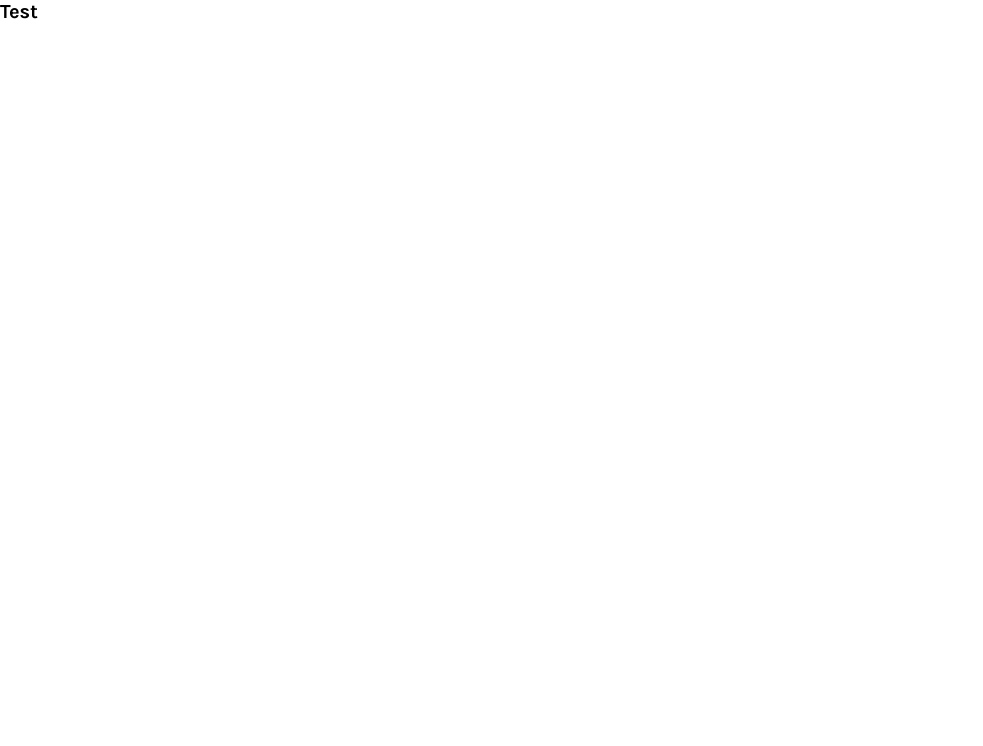
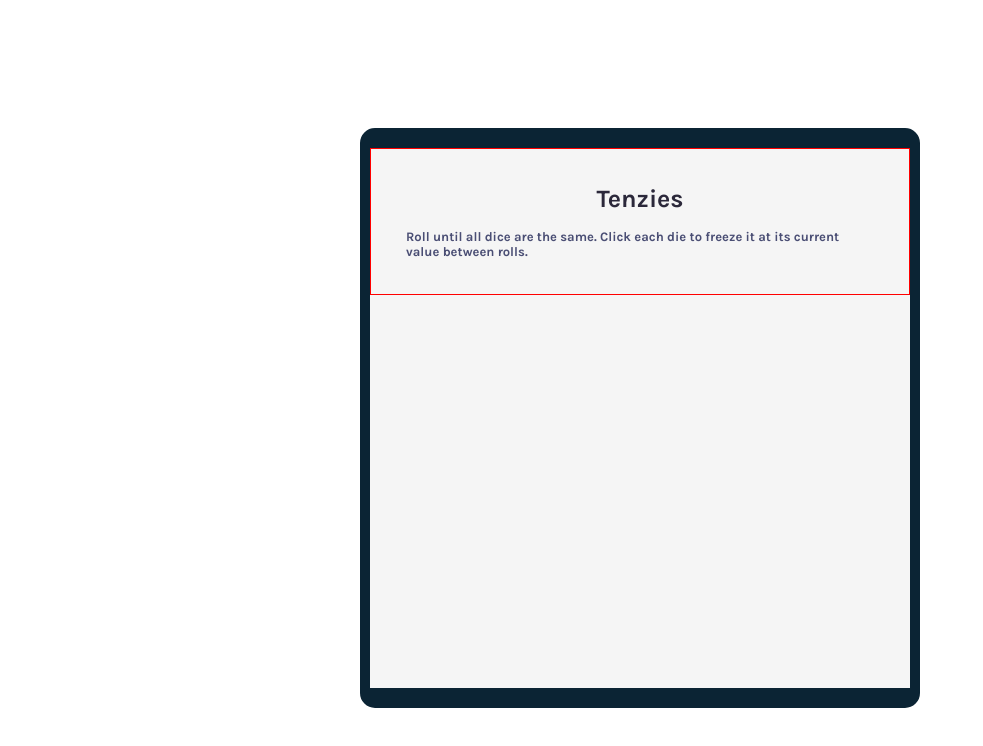
Before and after one commit to islom-sattorov/tenzies, a React (Vite) app: page / in a window 1280 px wide. Shown: the top 746 px of the page, without its empty margins (0-983 px from the left). Built offline with nearby package versions, Linux system fonts and the light colour scheme.

Commit message:
add:main component

```diff
--- a/src/App.jsx
+++ b/src/App.jsx
@@ -1,9 +1,10 @@
 import './App.css'
+import Main from './Components/Main/Main'
 
 function App() {
 
   return (
-    <h1>Test</h1>
+    <Main />
   )
 }
 
--- /dev/null
+++ b/src/Components/Main/Main.jsx
@@ -0,0 +1,16 @@
+function Main() {
+    return (
+        <main className="main">
+            <div className="main_container">
+                <h2 className="main_title">Tenzies</h2>
+                <p className="main_subtitle">
+                    Roll until all dice are the same. Click
+                    each die to freeze it at its current value
+                    between rolls.
+                </p>
+            </div>
+        </main>
+    )
+}
+
+export default Main
--- a/src/index.css
+++ b/src/index.css
@@ -8,3 +8,39 @@ html{
   font-size: 10px;
   font-family: 'Karla', sans-serif;
 }
+
+.main{
+  border-top: 20px solid #0B2434;
+  border-bottom: 20px solid #0B2434;
+  border-inline: 10px solid #0B2434;
+  width: 560px;
+  height: 580px;
+  margin: 10% auto;
+  background: #f5f5f5;
+  border-radius: 15px;
+}
+
+.main_container{
+  display: flex;
+  flex-direction: column;
+  justify-content: center;
+  align-items: center;
+  padding: 35px;
+  border: 1px solid red;
+}
+
+.main_title{
+  font-weight: 700;
+  font-size: 25px;
+  line-height: 30px;
+  letter-spacing: -3%;
+  text-align: center;
+  color: #2b283a;
+  margin-bottom: 15px;
+}
+
+.main_subtitle{
+  font-weight: 400;
+  font-size: 13px;
+  color: #4a4e74;
+}
```
